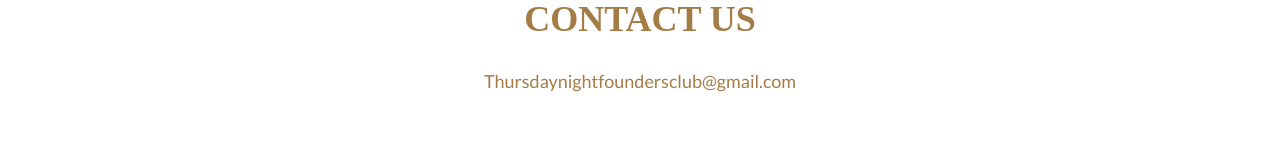
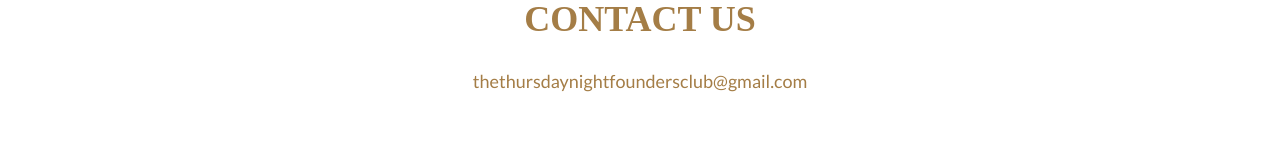
Before and after one commit to CRautomation-ai/Thursday-Night-Founders-Club, a React (Vite) app: page / in a window 1280 px wide. Shown: the part 5749-5906 px from the top of the page. Built offline with nearby package versions, Linux system fonts and the light colour scheme; a web font is replaced by a local one.

Commit message:
updated email

```diff
--- a/src/components/SocialIcons.tsx
+++ b/src/components/SocialIcons.tsx
@@ -2,7 +2,7 @@ import { FaLinkedin } from "react-icons/fa6";
 import { IoMailOutline } from "react-icons/io5";
 
 const SocialIcons = () => {
-  const email = "Thursdaynightfoundersclub@gmail.com";
+  const email = "thethursdaynightfoundersclub@gmail.com";
   const linkedInUrl = "https://www.linkedin.com/company/thursday-night-founders-club";
 
   return (
--- a/src/features/contact/components/ContactSection.tsx
+++ b/src/features/contact/components/ContactSection.tsx
@@ -14,10 +14,10 @@ const ContactSection = () => {
               Contact us
             </h2>
             <a
-              href="mailto:Thursdaynightfoundersclub@gmail.com"
+              href="mailto:thethursdaynightfoundersclub@gmail.com"
               className="text-primary text-lg hover:text-main font-body"
             >
-              Thursdaynightfoundersclub@gmail.com
+              thethursdaynightfoundersclub@gmail.com
             </a>
           </div>
 
```
